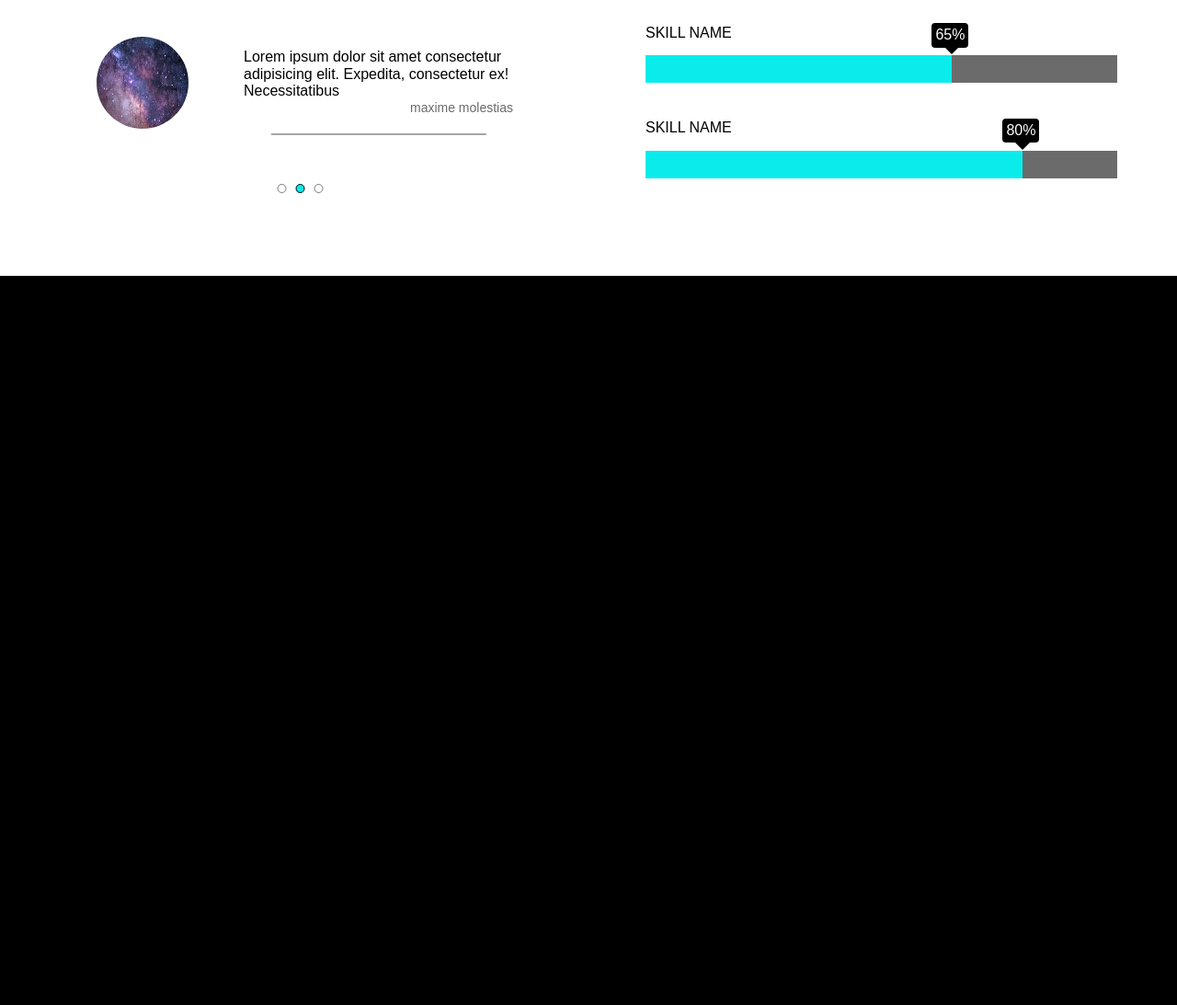
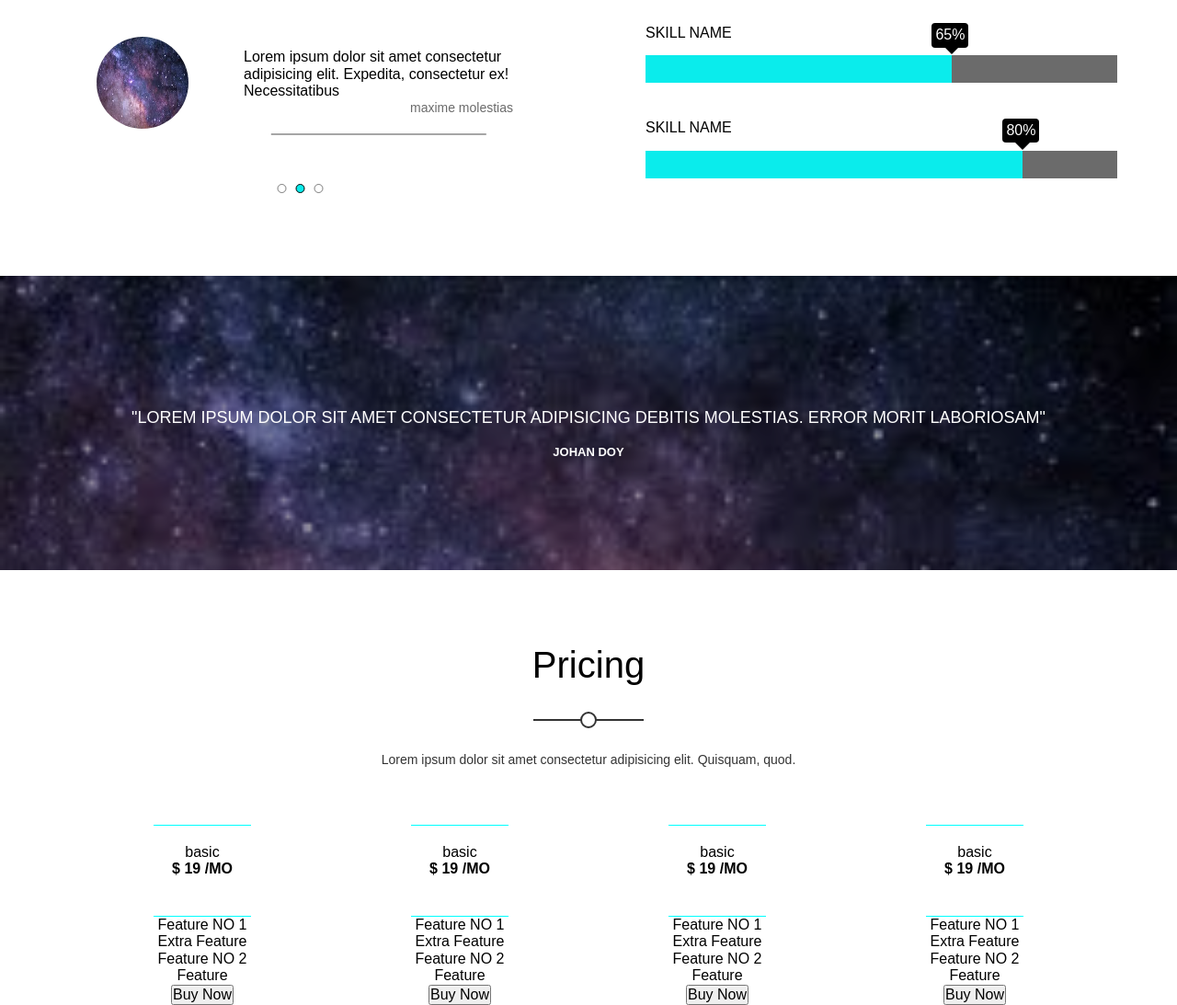
Before and after one commit to SoYama350/html-css-template-2-on-my-own-, a plain HTML site: page index.html in a window 1280 px wide. Shown: the part 5015-6108 px from the top of the page at 92% size. Before the commit the page ends 5315 px from the top, so only its background shows below. Drawn offline with Linux system fonts and the light colour scheme.

Commit message:
almost finished the website style and stracture

```diff
--- a/css/style.css
+++ b/css/style.css
@@ -1031,8 +1031,131 @@ padding-left: 60px;
     border-width: 8px;
     border-color: black transparent transparent;
 }
+/*end skills*/
+
+/*start quote*/
+.quote {
+    background-image: url(/images/backgound\ landing.jpeg);
+    background-size: cover;
+    width: 100%;
+    height: 40vh;
+}
+
+.quote .overlay {
+    background-color: rgba(0, 0, 0, 0.4);
+    height: 100%;
+}
+
+.quote .text {
+    position: relative;
+    top: 45%;
+    text-transform: uppercase;
 
 
+}
+.quote h3 {
+    font-size: large;
+    font-weight: normal;
+    color : white ;
+    text-align: center;
 
+}
 
-/*end skills*/
+.quote p {
+    padding-top: 20px;
+    color : white ;
+    text-align: center;
+    font-size: small;
+    font-weight: bold;
+}
+
+.pricing {
+    padding: 50px;
+    padding-bottom: 0;
+    background-color: white;
+    text-align: center;
+    width: 100%;
+    height: 100% ;
+}
+
+.pricing .container {
+    padding: 30px;
+    padding-bottom: 0;
+    background:white;
+    width: 100%;
+    margin: 0;
+}
+
+.pricing .special-heading {
+    padding-bottom: 60px;
+}
+.pricing .special-heading h2 {
+    color:black;
+    font-size: 40px;
+    font-weight: normal;
+    margin-bottom: 70px;
+    position: relative;
+    text-decoration: uppercase;
+
+}
+
+.pricing .special-heading h2::before {
+    content: "";
+    position: absolute;
+    transform: translateX(-50%);
+    left: 50%;
+    width: 14px;
+    height: 14px;
+    border: 2px solid #333;
+    border-radius: 50%;
+    background-color: white;
+    margin: 20px auto;
+    bottom: -66px;
+    opacity: 1;
+    z-index: 2;
+
+}
+.pricing .special-heading h2::after {
+    content: "";
+    position: absolute;
+    width: 120px;
+    height: 2px;
+    background-color: #333;
+    transform: translateX(-50%);
+    left: 50%;
+    bottom: -38px;
+
+    }
+.pricing .special-heading p {
+    color:#333;
+    font-size: 14px;
+    line-height: 1.5;
+    max-width: 500px;
+    margin: auto;
+}
+
+.pricing .container img {
+    width: 50%;
+}
+
+@media (max-width: 768px) {
+
+    .pricing .container img {
+        width: 100%;
+    }
+
+}
+
+.pricing .price-tags {
+    display: flex;
+    justify-content: space-around;
+}
+
+.pricing .price-tags .price-tag .price {
+    height: 100px;
+    padding: 20px;
+    border-top: 1px solid aqua;
+    border-bottom: 1px solid aqua;
+}
+
+/*end quote*/
--- a/index.html
+++ b/index.html
@@ -333,7 +333,9 @@
             </div>
         </div>
     </div>
+    <!--end of about us section-->
 
+    <!--start of skills section-->
     <div class="skills">
         <div class="container">
         <div class="testmonials">
@@ -387,7 +389,96 @@
         </div>
         </div>
     </div>
+    </div>
     <!--end of about us section-->
+
+    <!--start of quote section-->
+    <div class="quote">
+        <div class="overlay">
+            <div class="text">
+        <h3>"Lorem ipsum dolor sit amet consectetur adipisicing debitis molestias.
+            Error morit laboriosam"</h3>
+        <p>Johan Doy</p>
+        </div>
+        </div>
+    </div>
+    <!--end of quote section-->
+
+    <!--strat of pricing section-->
+    <div class="pricing">
+        <div class="container">
+            <div class="special-heading">
+                <h2>Pricing</h2>
+                <p>
+                Lorem ipsum dolor sit amet consectetur adipisicing elit. Quisquam, quod.
+                </p>
+            </div>
+        <div class="price-tags">
+            <div class="price-tag">
+                <div class="price">
+            <p>basic</p>
+            <h4><span>$</span>
+                19
+                <span>/MO</span>
+            </h4>
+            </div>
+            <p>Feature NO 1</p>
+            <p>Extra Feature</p>
+            <p>Feature NO 2</p>
+            <p> Feature</p>
+            <button>Buy Now</button>
+            </div>
+            <div class="price-tag">
+                <div class="price">
+            <p>basic</p>
+            <h4>
+            <span>$</span>
+                19
+            <span>/MO</span>
+            </h4>
+            </div>
+            <p>Feature NO 1</p>
+            <p>Extra Feature</p>
+            <p>Feature NO 2</p>
+            <p> Feature</p>
+            <button>Buy Now</button>
+            </div>
+            <div class="price-tag">
+                <div class="price">
+            <p>basic</p>
+            <h4>
+            <span>$</span>
+                19
+            <span>/MO</span>
+            </h4>
+            </div>
+            <p>Feature NO 1</p>
+            <p>Extra Feature</p>
+            <p>Feature NO 2</p>
+            <p> Feature</p>
+            <button>Buy Now</button>
+            </div>
+            <div class="price-tag">
+                <div class="price">
+            <p>basic</p>
+            <h4>
+            <span>$</span>
+                19
+            <span>/MO</span>
+            </h4>
+            </div>
+            <p>Feature NO 1</p>
+            <p>Extra Feature</p>
+            <p>Feature NO 2</p>
+            <p> Feature</p>
+            <button>Buy Now</button>
+            </div>
+        </div>
+        </div>
+    </div>
+    <!--end of pricing section-->
+
+
 
 
 </body>
```
